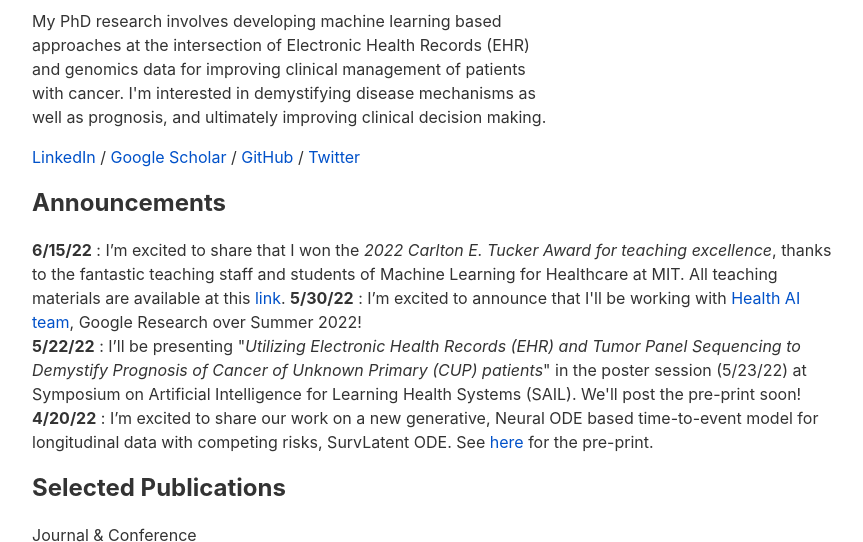
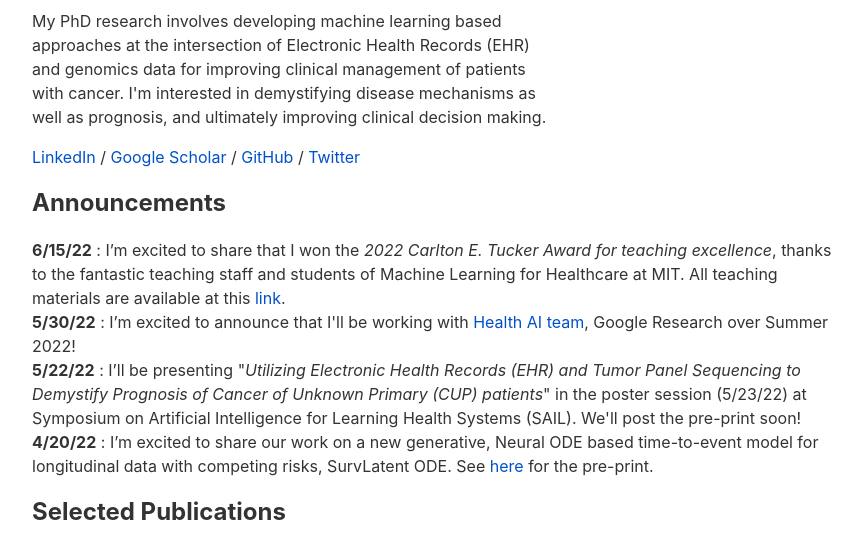
Before and after one commit to itmoon7/itmoon7.github.io, a plain HTML site: page index.html in a window 1280 px wide. Shown: the part 388-930 px from the top of the page, without its empty margins (208-1071 px from the left). Drawn offline with Linux system fonts and the light colour scheme.

Commit message:
Update index.html

```diff
--- a/index.html
+++ b/index.html
@@ -41,7 +41,7 @@ if you want to add images :
       </tbody>
     </table>
     <h2>Announcements</h2>
-   <b>6/15/22</b> : I’m excited to share that I won the <em>2022 Carlton E. Tucker Award for teaching excellence</em>, thanks to the fantastic teaching staff and students of Machine Learning for Healthcare at MIT. All teaching materials are available at this <a href="https://mlhcmit.github.io/">link</a>.
+   <b>6/15/22</b> : I’m excited to share that I won the <em>2022 Carlton E. Tucker Award for teaching excellence</em>, thanks to the fantastic teaching staff and students of Machine Learning for Healthcare at MIT. All teaching materials are available at this <a href="https://mlhcmit.github.io/">link</a>.<br>
    <b>5/30/22</b> : I’m excited to announce that I'll be working with <a href="https://health.google/health-research/imaging-and-diagnostics/">Health AI team</a>, Google Research over Summer 2022!<br>
    <b>5/22/22</b> : I’ll be presenting "<i>Utilizing Electronic Health Records (EHR) and Tumor Panel Sequencing to Demystify Prognosis of Cancer of Unknown Primary (CUP) patients</i>" in the poster session (5/23/22) at Symposium on Artificial Intelligence for Learning Health Systems (SAIL). We'll post the pre-print soon!<br>
     <b>4/20/22</b> : I’m excited to share our work on a new generative, Neural ODE based time-to-event model for longitudinal data with competing risks, SurvLatent ODE. See <a href="https://arxiv.org/abs/2204.09633">here</a> for the pre-print. <br>
```
